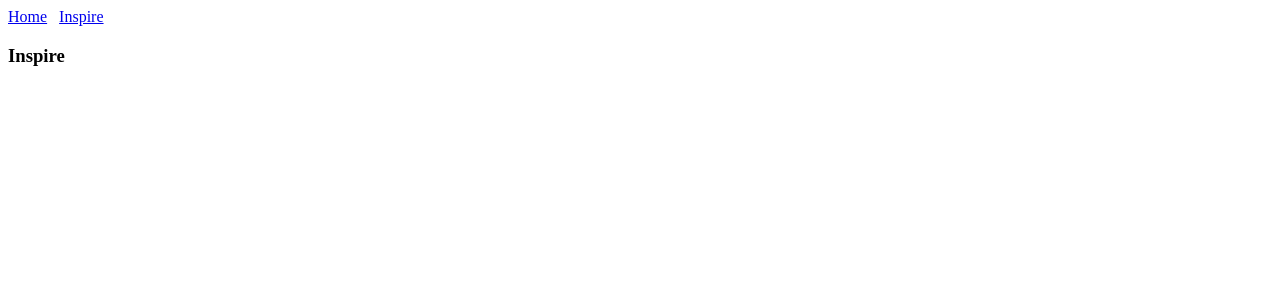
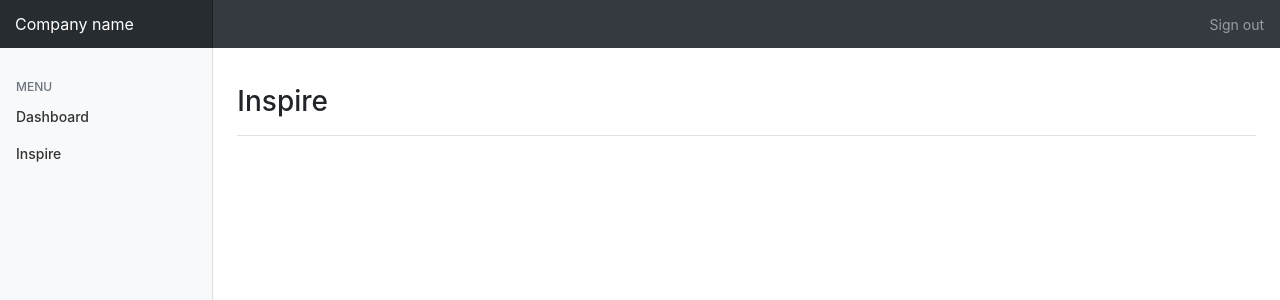
Before and after one commit to kurozakizz/nuxt-cloudfunction, a Nuxt app in the folder src/: page /inspire in a window 1280 px wide. Shown: the top 300 px of the page. Built offline with nearby package versions, Linux system fonts and the light colour scheme.

Commit message:
Add bootstrap 4 to layout

```diff
--- /dev/null
+++ b/src/assets/dashboard.css
@@ -0,0 +1,76 @@
+body {
+  font-size: .875rem;
+}
+
+.feather {
+  width: 16px;
+  height: 16px;
+  vertical-align: text-bottom;
+}
+
+/*
+ * Sidebar
+ */
+
+.sidebar {
+  position: fixed;
+  top: 40px;
+  bottom: 0;
+  left: 0;
+  z-index: 100; /* Behind the navbar */
+  padding: 0;
+  box-shadow: inset -1px 0 0 rgba(0, 0, 0, .1);
+}
+
+.sidebar-sticky {
+  position: -webkit-sticky;
+  position: sticky;
+  top: 48px; /* Height of navbar */
+  height: calc(100vh - 48px);
+  padding-top: .5rem;
+  overflow-x: hidden;
+  overflow-y: auto; /* Scrollable contents if viewport is shorter than content. */
+}
+
+.sidebar .nav-link {
+  font-weight: 500;
+  color: #333;
+}
+
+.sidebar .nav-link .feather {
+  margin-right: 4px;
+  color: #999;
+}
+
+.sidebar .nav-link.active {
+  color: #007bff;
+}
+
+.sidebar .nav-link:hover .feather,
+.sidebar .nav-link.active .feather {
+  color: inherit;
+}
+
+.sidebar-heading {
+  font-size: .75rem;
+  text-transform: uppercase;
+}
+
+/*
+ * Navbar
+ */
+
+ .navbar-brand {
+  padding-top: .75rem;
+  padding-bottom: .75rem;
+  font-size: 1rem;
+  background-color: rgba(0, 0, 0, .25);
+  box-shadow: inset -1px 0 0 rgba(0, 0, 0, .25);
+}
+
+/*
+ * Utilities
+ */
+
+.border-top { border-top: 1px solid #e5e5e5; }
+.border-bottom { border-bottom: 1px solid #e5e5e5; }
--- a/src/layouts/default.vue
+++ b/src/layouts/default.vue
@@ -1,9 +1,45 @@
 <template>
   <div>
+    <nav class="navbar navbar-dark sticky-top bg-dark flex-md-nowrap p-0">
+      <nuxt-link class="navbar-brand col-sm-3 col-md-2 mr-0" to="/">Company name</nuxt-link>
+      <ul class="navbar-nav px-3">
+        <li class="nav-item text-nowrap">
+          <a class="nav-link" href="#">Sign out</a>
+        </li>
+      </ul>
+    </nav>
     <nuxt-link to="/">Home</nuxt-link>
     &nbsp;
     <nuxt-link to="/inspire">Inspire</nuxt-link>
-    <nuxt />
+
+    <div class="container-fluid">
+      <div class="row">
+        <nav class="col-md-2 d-none d-md-block bg-light sidebar">
+          <div class="sidebar-sticky">
+            <h6 class="sidebar-heading d-flex justify-content-between align-items-center px-3 mt-4 mb-1 text-muted">
+              <span>Menu</span>
+              <a class="d-flex align-items-center text-muted" href="#">
+                <span data-feather="plus-circle"></span>
+              </a>
+            </h6>
+            <ul class="nav flex-column mb-2">
+              <li class="nav-item">
+                <nuxt-link class="nav-link" to="/">Dashboard</nuxt-link>
+              </li>
+              <li class="nav-item">
+                <nuxt-link class="nav-link" to="/inspire">Inspire</nuxt-link>
+              </li>
+            </ul>
+          </div>
+        </nav>
+
+        <main role="main" class="col-md-9 ml-sm-auto col-lg-10 pt-3 px-4">
+          <div class="d-flex justify-content-between flex-wrap flex-md-nowrap align-items-center pb-2 mb-3 border-bottom">
+            <nuxt />
+          </div>
+        </main>
+      </div>
+    </div>
   </div>
 </template>
 
--- a/src/nuxt.config.js
+++ b/src/nuxt.config.js
@@ -12,10 +12,18 @@
     ],
     link: [
       { rel: 'icon', type: 'image/x-icon', href: '/favicon.ico' },
-      { rel: 'stylesheet', href: 'https://fonts.googleapis.com/css?family=Roboto:300,400,500,700|Material+Icons' }
+      { rel: 'stylesheet', href: 'https://fonts.googleapis.com/css?family=Roboto:300,400,500,700|Material+Icons' },
+      { rel: 'stylesheet', href: 'https://maxcdn.bootstrapcdn.com/bootstrap/4.0.0/css/bootstrap.min.css' }
+    ],
+    script: [
+      { src: 'https://code.jquery.com/jquery-3.2.1.slim.min.js' },
+      { src: 'https://maxcdn.bootstrapcdn.com/bootstrap/4.0.0/js/bootstrap.min.js' }
     ]
   },
-  css: ['assets/main.css'],
+  css: [
+    'assets/main.css',
+    'assets/dashboard.css'
+  ],
   /*
   ** Customize the progress bar color
   */
```
